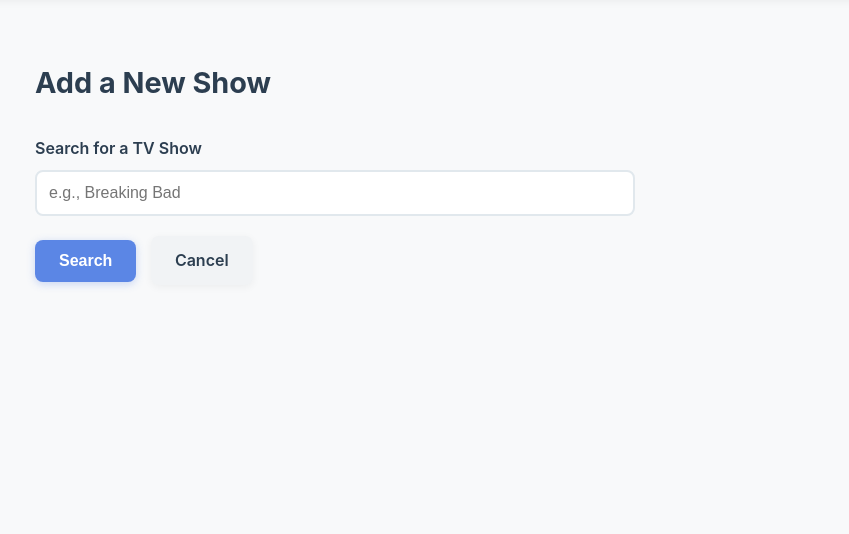
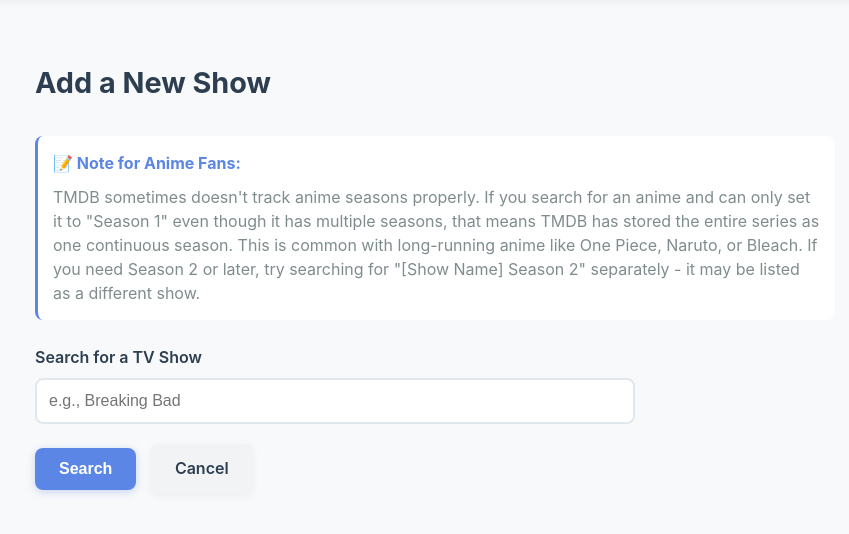
Before and after one commit to kobrien-data/tv-show-tracker, a Flask app: page /add in a window 1280 px wide. Shown: the part 91-625 px from the top of the page, without its empty margins (25-874 px from the left). Run offline with Flask 3, Linux system fonts and the light colour scheme; the visitor is signed in with stand-in values (Sample User, id 1).

Commit message:
Updating progress bar (#21)
* updated progress bar to track by episode instead of season, and added note to add_shows page about anime in tmdb

```diff
--- a/app.py
+++ b/app.py
@@ -135,6 +135,11 @@ def logout():
 def index():
     """Homepage - display all tracked shows"""
     shows = list(shows_collection.find({'user_id': current_user.id}))
+    for show in shows:
+        print(f"\n{show['name']}:")
+        print(f"  Has seasons_data? {'seasons_data' in show}")
+        if 'seasons_data' in show:
+            print(f"  Seasons data: {show['seasons_data']}")
     return render_template('index.html', shows=shows)
 
 @app.route('/add', methods=['GET', 'POST'])
@@ -169,6 +174,18 @@ def add_show():
         detail_response = requests.get(detail_url)
         detail_data = detail_response.json()
 
+        seasons = detail_data.get('seasons', [])
+        print(f"Raw seasons from API: {seasons}")
+        actual_seasons = [s for s in seasons if s.get('season_number', 0) > 0]  # Filter out "Season 0" (specials)
+        print(f"Filtered actual_seasons: {actual_seasons}")
+
+        seasons_data = {}
+        for season in actual_seasons:
+            seasons_data[str(season['season_number'])] = season['episode_count']
+        print(f"Final seasons_data: {seasons_data}")
+
+        print(f"Seasons data: {seasons_data}")
+
         # Prepare show info to pass to template
         poster_path = detail_data.get('poster_path')
         poster_url = f"https://image.tmdb.org/t/p/w342{poster_path}" if poster_path else None
@@ -180,7 +197,7 @@ def add_show():
             'poster_url': poster_url,
             'overview': detail_data.get('overview', '')
         }
-
+        print(f"Show data being saved: {show_info}")
         print("Returning template with selected_show...")
         return render_template('add_show.html', selected_show=show_info)
 
@@ -195,12 +212,24 @@ def add_show():
         current_season = int(request.form.get('current_season'))
         current_episode = int(request.form.get('current_episode'))
 
+        detail_url = f"https://api.themoviedb.org/3/tv/{show_id}?api_key={app.config['TMDB_API_KEY']}"
+        detail_response = requests.get(detail_url)
+        detail_data = detail_response.json()
+
+        seasons = detail_data.get('seasons', [])
+        actual_seasons = [s for s in seasons if s.get('season_number', 0) > 0]
+
+        seasons_data = {}
+        for season in actual_seasons:
+            seasons_data[str(season['season_number'])] = season['episode_count']
+
         # Prepare show data
         show_data = {
             'user_id': current_user.id,
             'name': show_name,
             'tmdb_id': show_id,
             'number_of_seasons': number_of_seasons,
+            'seasons_data': seasons_data,
             'current_season': current_season,
             'current_episode': current_episode,
             'poster_url': poster_url if poster_url else None,
--- a/templates/add_show.html
+++ b/templates/add_show.html
@@ -4,6 +4,13 @@
 
 {% block content %}
 <h2 style="font-size: 1.8rem; margin-bottom: 30px;">Add a New Show</h2>
+
+<div style="background: var(--bg-secondary); border-left: 3px solid var(--accent); padding: 15px; border-radius: 8px; margin-bottom: 25px; max-width: 800px;">
+    <strong style="color: var(--accent);">📝 Note for Anime Fans:</strong>
+    <p style="margin-top: 8px; color: var(--text-secondary); line-height: 1.5;">
+        TMDB sometimes doesn't track anime seasons properly. If you search for an anime and can only set it to "Season 1" even though it has multiple seasons, that means TMDB has stored the entire series as one continuous season. This is common with long-running anime like One Piece, Naruto, or Bleach. If you need Season 2 or later, try searching for "[Show Name] Season 2" separately - it may be listed as a different show.
+    </p>
+</div>
 
 <!-- Search Form -->
 {% if not selected_show %}
```
Also changed, not shown: templates/index.html (+24 -1 lines), tracker.py (+35 -9 lines).
